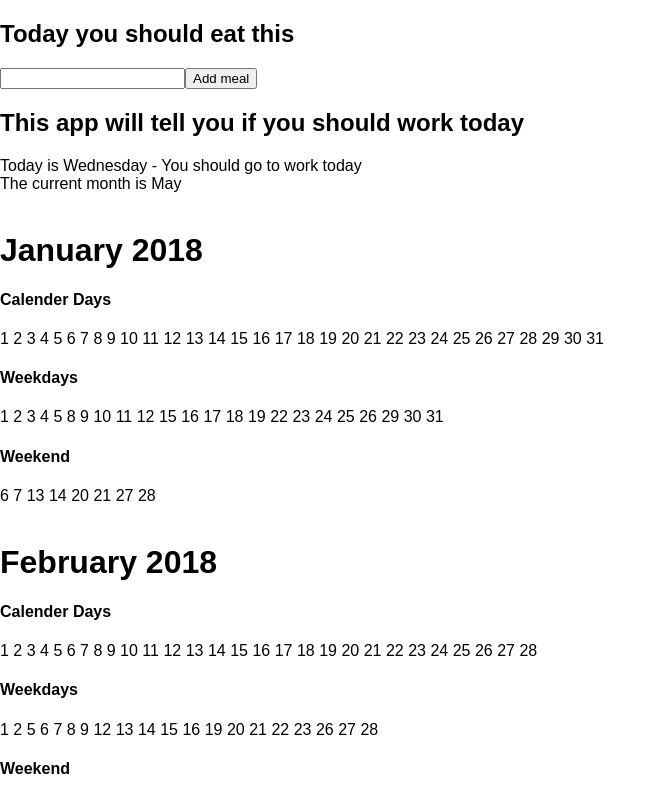
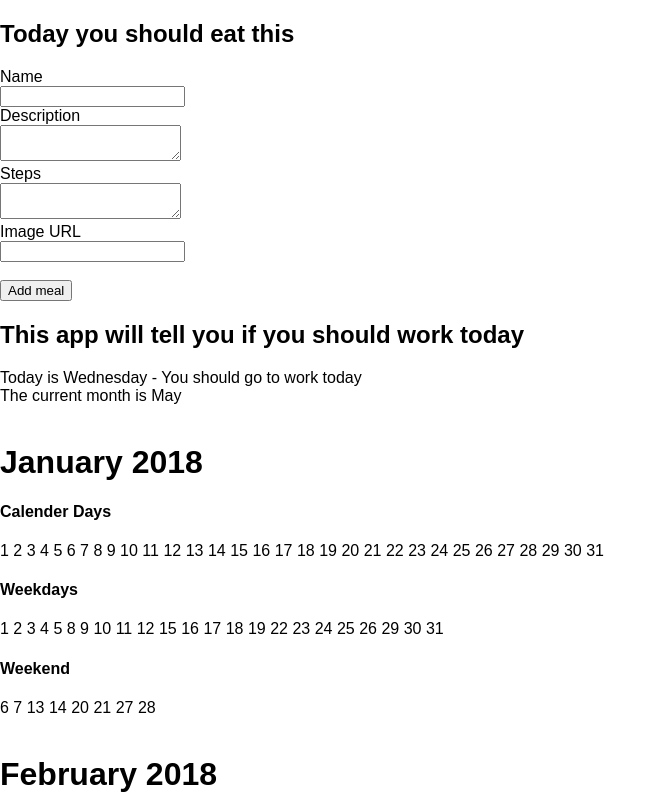
Before and after one commit to GroceriStar/react-Louise-tutorial, a React (Create React App) app: page / in a window 1280 px wide. Shown: the top 799 px of the page, without its empty margins (0-667 px from the left). Built offline with nearby package versions, Linux system fonts and the light colour scheme.

Commit message:
#7 test - Extend the meal component

```diff
--- a/src/App.js
+++ b/src/App.js
@@ -3,14 +3,14 @@ import DayChecker from './components/DayChecker/DayChecker';
 import MonthChecker from './components/Calendar/MonthChecker';
 import Header from './components/Header/Header';
 import CalenderV2 from './components/Calendar/Calendar-v2';
-import MealPlan from './components/MealPlan/MealPlan';
+import MealPlanV2 from './components/MealPlan/MealPlan-v2';
 
 
 class App extends Component {
 
   render() {
     return [
-      <MealPlan/>,
+      <MealPlanV2/>,
       <Header />,
       <DayChecker />,
       <MonthChecker />,
--- /dev/null
+++ b/src/components/MealPlan/MealPlan-v2.js
@@ -0,0 +1,55 @@
+import React, { Component } from 'react';
+import _ from 'lodash';
+
+class MealPlan extends Component {
+    constructor(props) {
+        super(props);
+        this.state = {
+            meals: []
+          };
+    }
+
+    renderMeals() {
+        return _.map(this.state.meals, meal =>
+            <div>
+                <li>{meal.name}</li>
+                <li>{meal.description}</li>
+                <li>{meal.steps}</li>
+                <img src={meal.imageUrl} width="200px" alt="Meal"></img>
+                <br />
+            </div>);
+    }
+
+    onAddMeal = () => {
+        var meal = {};
+
+        meal.name = document.getElementById("name").value;
+        meal.description = document.getElementById("description").value;
+        meal.steps = document.getElementById("steps").value;
+        meal.imageUrl = document.getElementById("imageUrl").value;
+
+        this.setState({ meals: [...this.state.meals, meal] })
+}
+
+render() {
+    return(
+      <div>
+            <h2>Today you should eat this</h2>
+            <label>Name</label><br/>
+            <input id="name" type="text" /><br/>
+            <label>Description</label><br/>
+            <textarea id="description" type="text" /><br />
+            <label>Steps</label><br/>
+            <textarea id="steps" type="text" /><br />
+            <label>Image URL</label><br/>
+            <input id="imageUrl" type="text" /><br/>
+        <br/>
+        <button onClick={this.onAddMeal}>Add meal</button> <br/>
+        <ul>
+          {this.renderMeals()}
+        </ul>
+      </div>
+    );
+  }
+}
+export default MealPlan;
```
